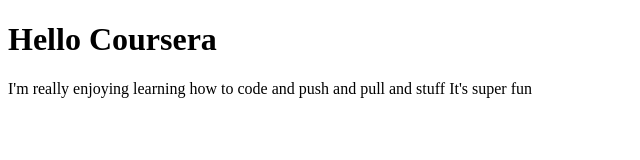
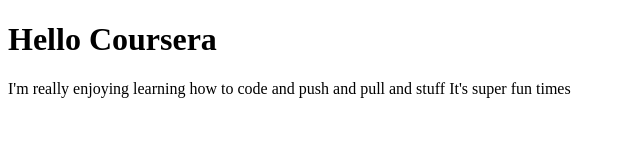
Before and after one commit to finkettlewell/coursera-test, a plain HTML site: page site/index.html in a window 1280 px wide. Shown: the full height of the page, 0-640 px from the left. Drawn offline with Linux system fonts and the light colour scheme.

Commit message:
409 commit

```diff
--- a/site/index.html
+++ b/site/index.html
@@ -9,7 +9,7 @@
     </h1>
     <p>
         I'm really enjoying learning how to code and push and pull and stuff
-        It's super fun
+        It's super fun times
     </p>
 </body>
 </html>
```
